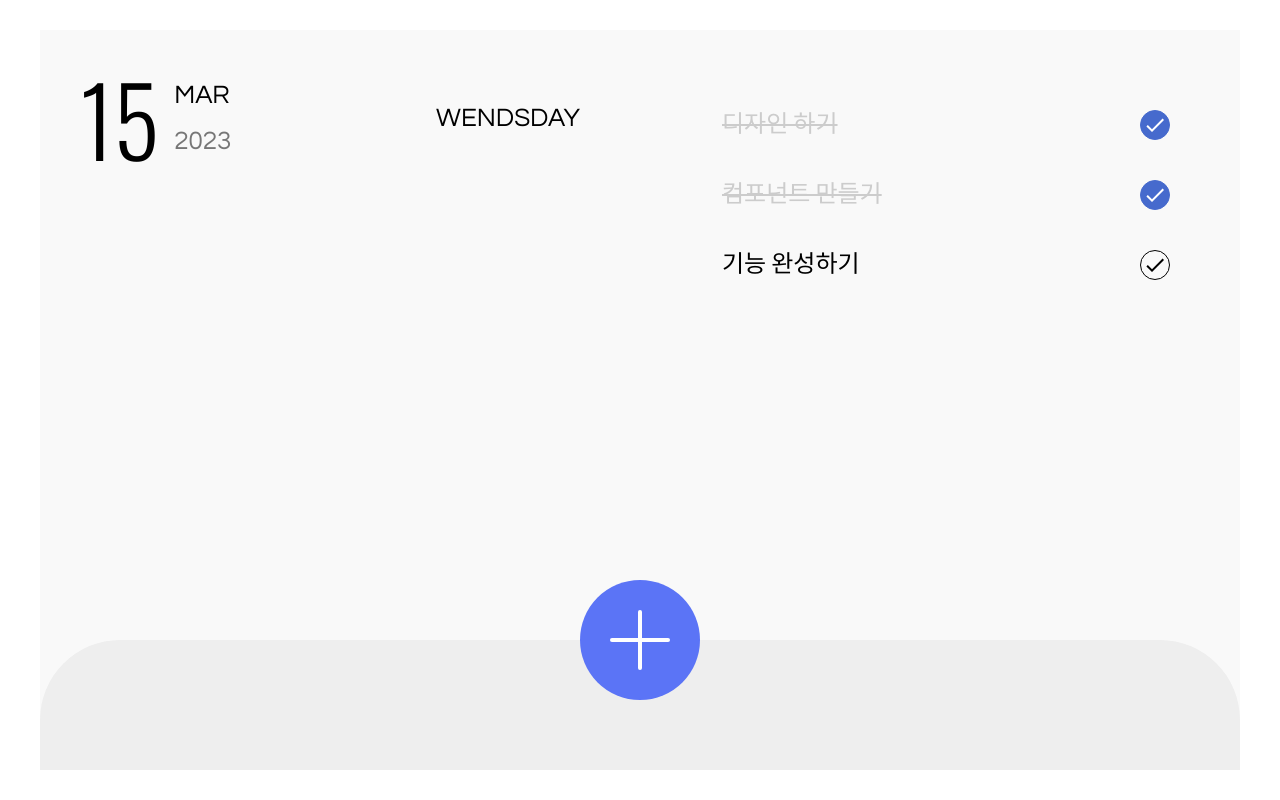
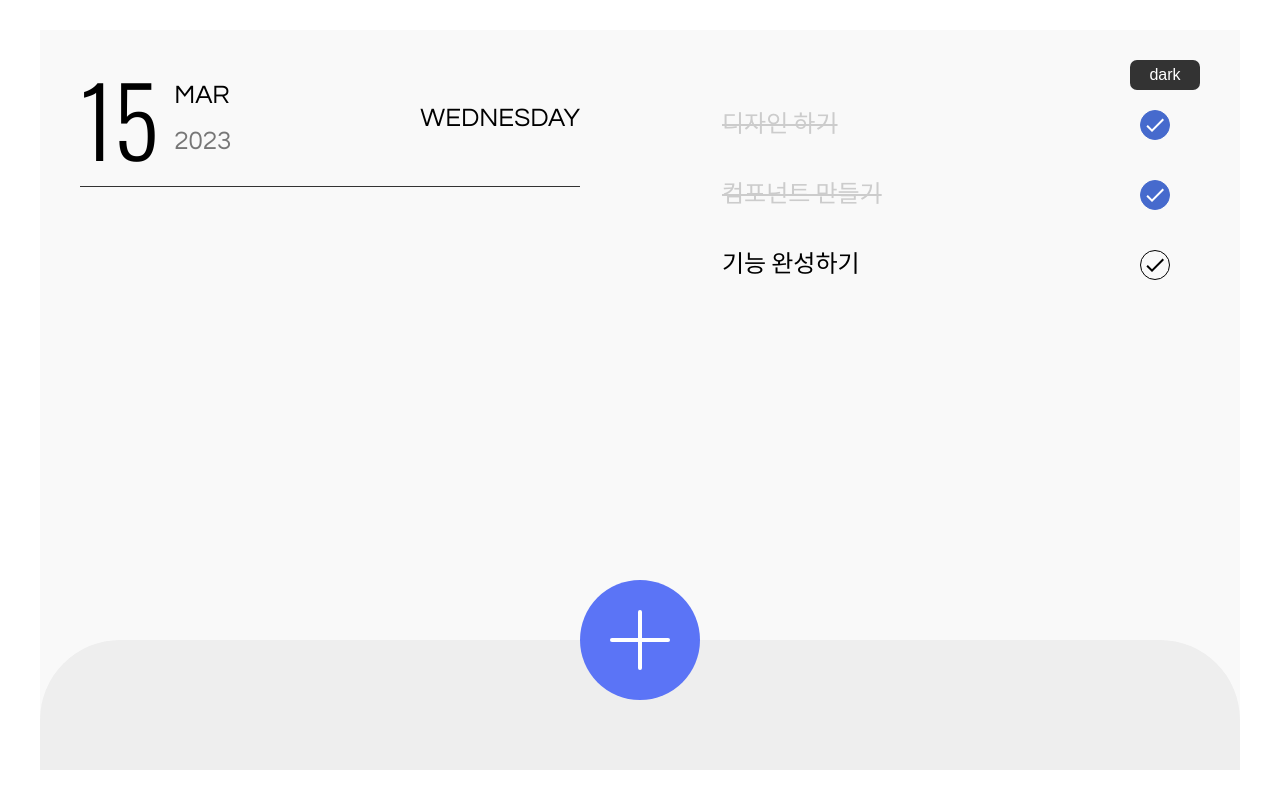
Before and after one commit to Beeneeq/react-todo-list, a React (Create React App) app: page / in a window 1280 px wide. Built offline with nearby package versions, Linux system fonts and the light colour scheme.

Commit message:
dark mode 기능 추가

```diff
--- a/src/App.scss
+++ b/src/App.scss
@@ -68,6 +68,7 @@ table {
   padding: 40px;
   background: #f9f9f9;
   box-sizing: border-box;
+  transition: all .5s ease;
 }
 
 @media (max-width: 768px) {
@@ -103,3 +104,44 @@ table {
 .flex3 {
   justify-content: space-around;
 }
+
+
+// Dark theme
+
+.App[data-dark="true"] {
+  background: #333;
+
+  .day, .month, .date {
+    color: #fff;
+  }
+
+  .btn-mode {
+    background-color: #fff;
+    color: #333;
+  }
+
+  .todo-item {
+    color: #fff;
+
+    &.done {
+      color: #888;
+    }
+  }
+
+  .btn-check {
+    background-color: #fff;
+    border-color: #fff;
+
+    svg {
+      color: #333;
+    }
+  }
+
+  .bottom-wrap {
+    background-color: #999;
+
+    .btn-plus {
+      background-color: #666;
+    }
+  }
+}
--- a/src/App.tsx
+++ b/src/App.tsx
@@ -1,4 +1,4 @@
-import React from 'react';
+import React, { useState } from 'react';
 import './App.scss';
 import Bottom from './components/Bottom';
 import Middle from './components/Middle';
@@ -7,10 +7,12 @@ import { TodoProvider } from './contexts/TodosContext';
 
 
 function App() {
+  const [darkMode, setDarkMode] = useState<boolean>(false);
+
   return (
-    <div className="App">
+    <div className="App" data-dark={darkMode}>
       <TodoProvider>
-        <Top/>
+        <Top darkMode={darkMode} setDarkMode={setDarkMode}/>
         <Middle/>
         <Bottom/>
       </TodoProvider>
--- a/src/components/Bottom.scss
+++ b/src/components/Bottom.scss
@@ -44,6 +44,7 @@
         border: none;
         top: -60px;
         left: calc(50% - 60px);
+        transition: background-color .5s ease;
 
         &::before, &::after {
             content: '';
--- a/src/components/Middle.scss
+++ b/src/components/Middle.scss
@@ -12,6 +12,7 @@
     width: 100%;
     font-size: 24px;
     margin-bottom: 40px;
+    transition: all .5s ease;
 
     .btn-check {
         width: 30px;
--- a/src/components/Top.scss
+++ b/src/components/Top.scss
@@ -3,11 +3,14 @@
 .day-wrap {
     width: 50%;
     max-width: 500px;
+    padding-bottom: 20px;
+    border-bottom: 1px solid #333;
 }
 
 @media (max-width: 768px) {
     .day-wrap {
         width: 100%;
+        max-width: 768px;
     }
 }
 
@@ -25,3 +28,16 @@
     margin-top: 20px;
     color: #777;
 }
+
+.btn-mode {
+    position: absolute;
+    top: 30px;
+    right: 40px;
+    width: 70px;
+    height: 30px;
+    background-color: #333;
+    color: #fff;
+    font-size: 16px;
+    border: none;
+    border-radius: 7px;
+}
--- a/src/components/Top.tsx
+++ b/src/components/Top.tsx
@@ -1,18 +1,20 @@
 import React from 'react';
 import './Top.scss';
 
-const Top = () => {
+const Top = ({darkMode, setDarkMode}: any | null ) => {
   const now = new Date();
 
   const monthList: Array<string> = ['JAN', 'FEB', 'MAR', 'APR', 'MAY', 'JUN', 'JUl', 'AUG', 'SEP', 'OCT', 'NOV', 'DEC'];
-  const dateList: Array<string> = ['SUNDAY', 'MONDAY', 'TUESDAY', 'WENDSDAY', 'TURSDAY', 'FRIDAY', 'SATURDAY']
 
   const day: number = now.getDate();
   const month: string = monthList[now.getMonth()];
   const year: number = now.getFullYear();
-  const date: string = dateList[now.getDay()];
+  const date: string = now.toLocaleDateString('en-US', { weekday: 'long'}).toUpperCase();
+
+  const onclick = () => setDarkMode(!darkMode)
 
   return (
+    <>
       <div className="day-wrap flex2">
           <div className='flex'>
               <h1 className="day">{day}</h1>
@@ -23,6 +25,10 @@ const Top = () => {
           </div>
           <h3 className='date'>{date}</h3>
       </div>
+      <button className='btn-mode' data-dark={darkMode} onClick={onclick}>
+        { darkMode ? 'light' : 'dark' }
+      </button>
+    </>
   )
 }
 
```
Lines whose indentation alone changed are shown as unchanged.
